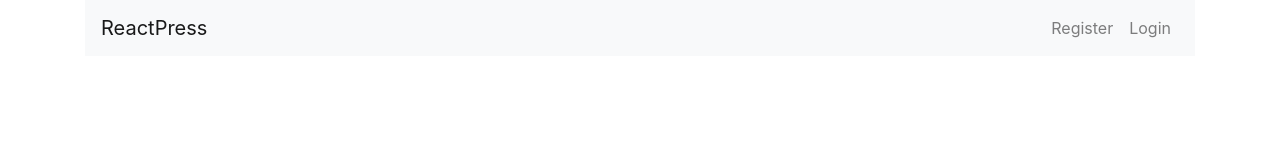
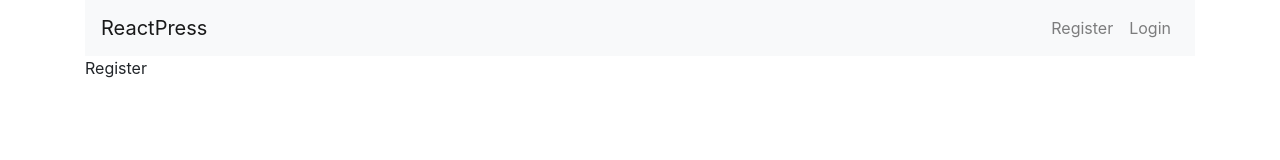
Before and after one commit to zoltalar/ReactPress, a React (Create React App) app: page /register in a window 1280 px wide. Shown: the top 160 px of the page. Built offline with nearby package versions, Linux system fonts and the light colour scheme.

Commit message:
html boilerplate for login and register actions

```diff
--- a/package.json
+++ b/package.json
@@ -6,6 +6,8 @@
     "bootstrap": "^4.3.1",
     "react": "^16.8.3",
     "react-dom": "^16.8.3",
+    "react-router": "^4.3.1",
+    "react-router-dom": "^4.3.1",
     "react-scripts": "2.1.5",
     "reactstrap": "^7.1.0"
   },
--- a/src/App.js
+++ b/src/App.js
@@ -1,5 +1,9 @@
 import React, { Component } from 'react';
+import { BrowserRouter as Router, Route, Link } from 'react-router-dom';
+
 import Header from './Components/Header.js';
+import Login from './Components/Login.js';
+import Register from './Components/Register.js';
 
 import './App.css';
 import '../node_modules/bootstrap/dist/css/bootstrap.min.css';
@@ -8,7 +12,13 @@ class App extends Component {
   render() {
     return (
       <div className="app">
-        <Header></Header>
+          <Router>
+              <div>
+                  <Header />
+                  <Route path="/register" component={ Register }></Route>
+                  <Route path="/login" component={ Login }></Route>
+              </div>
+          </Router>
       </div>
     );
   }
--- a/src/Components/Header.js
+++ b/src/Components/Header.js
@@ -1,4 +1,5 @@
 import React, { Component } from 'react';
+import { Link } from 'react-router-dom';
 
 import {
     Collapse,
@@ -6,8 +7,7 @@ import {
     Navbar,
     NavbarBrand,
     NavbarToggler,
-    NavItem,
-    NavLink
+    NavItem
 } from "reactstrap";
 
 class Header extends Component {
@@ -32,10 +32,10 @@ class Header extends Component {
                         <Collapse isOpen={this.state.isOpen} navbar>
                             <Nav className="ml-auto" navbar>
                                 <NavItem>
-                                    <NavLink href="/register">Register</NavLink>
+                                    <Link to="/register" className="nav-link">Register</Link>
                                 </NavItem>
                                 <NavItem>
-                                    <NavLink href="/login">Login</NavLink>
+                                    <Link to="/login" className="nav-link">Login</Link>
                                 </NavItem>
                             </Nav>
                         </Collapse>
--- /dev/null
+++ b/src/Components/Login.js
@@ -0,0 +1,14 @@
+import React, { Component } from 'react';
+
+class Login extends Component
+{
+    render() {
+        return (
+            <div>
+                <p>Login</p>
+            </div>
+        );
+    }
+}
+
+export default Login;
--- /dev/null
+++ b/src/Components/Register.js
@@ -0,0 +1,14 @@
+import React, { Component } from 'react';
+
+class Register extends Component
+{
+    render() {
+        return (
+            <div>
+                <p>Register</p>
+            </div>
+        );
+    }
+}
+
+export default Register;
```
